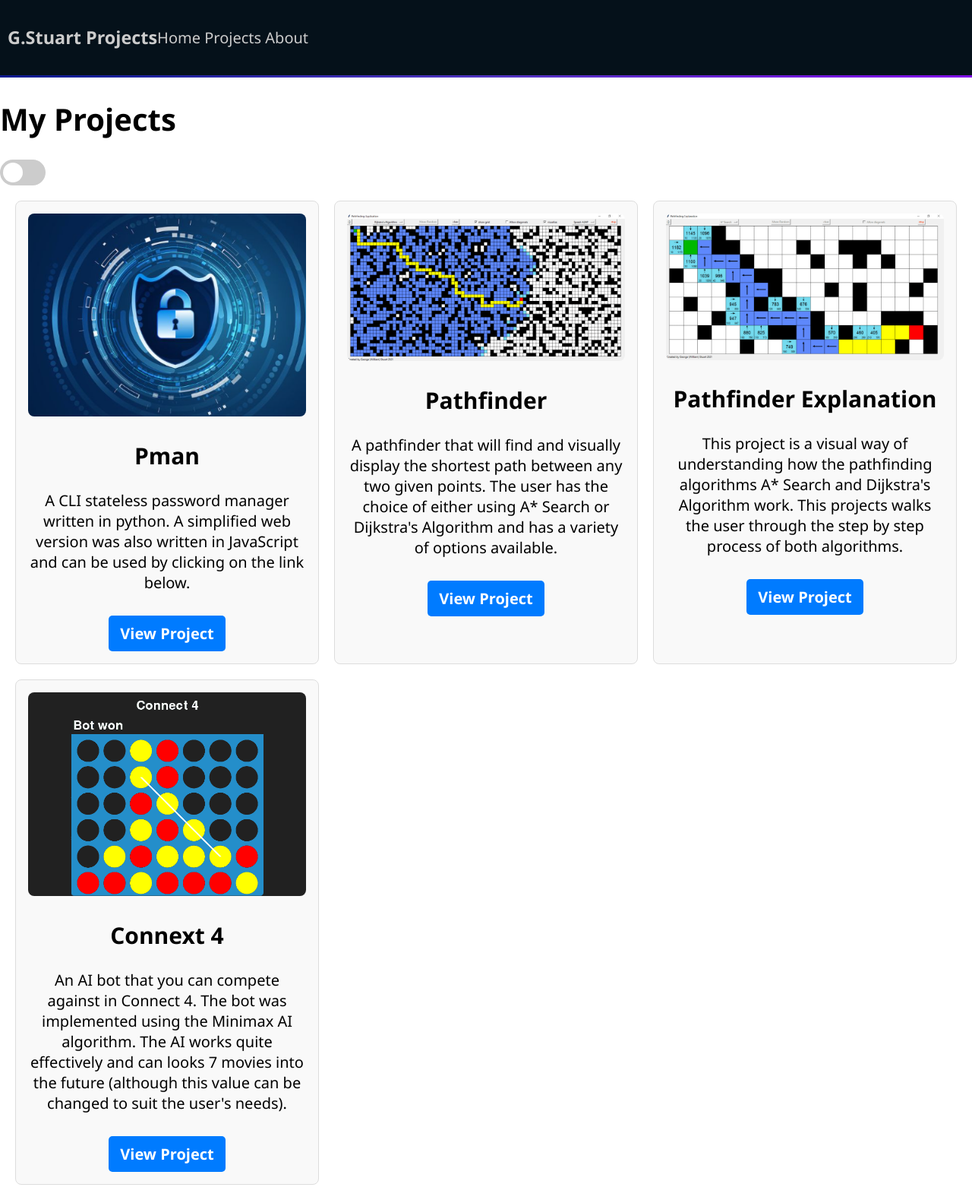
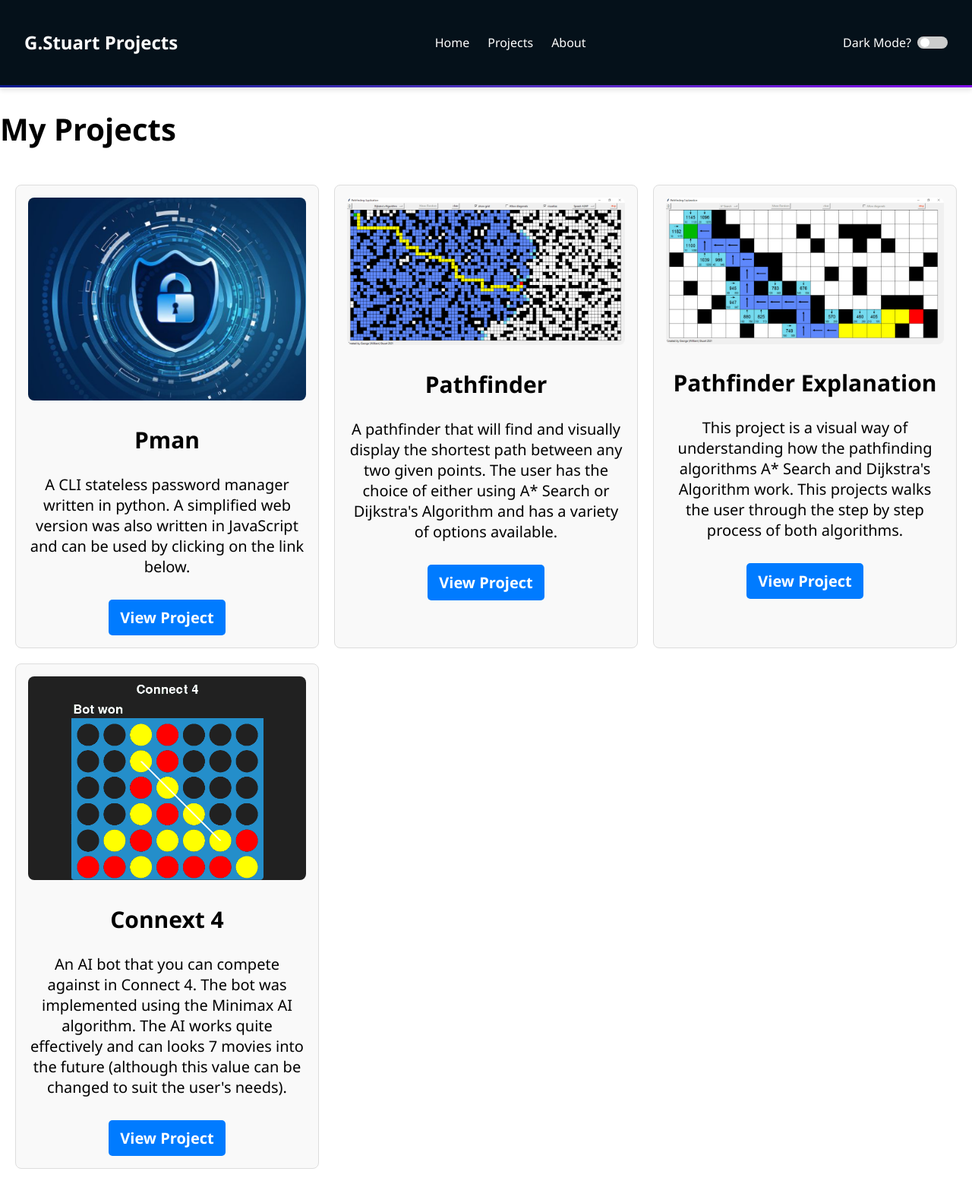
Before and after one commit to GWStuart/GWStuart.github.io, a Jekyll site: the page built from index.html, in a window 1280 px wide. Shown: the whole page at 76% size. Built offline with Jekyll 4.4.1, drawn with Linux system fonts in a browser that asks for light colours; after the commit the page ends 1558 px from its top, so only the background shows below that.

Commit message:
progress and more progress

```diff
--- a/_layouts/default.html
+++ b/_layouts/default.html
@@ -9,15 +9,22 @@
   <body>
 
     <header>
-      <h3><a href="">G.Stuart Projects</a></h3>
-      <div>
-        <div>
-            <a href="./index.html">Home</a>
-            <a href="./projects.html">Projects</a>
-            <a href="./about.html">About</a>
-        </div>
+      <h3><a href="./index.html">G.Stuart Projects</a></h3>
+
+      <nav>
+        <a href="./index.html">Home</a>
+        <a href="./projects.html">Projects</a>
+        <a href="./about.html">About</a>
+      </nav>
+
+      <div class="toggle-container">
+        <span>Dark Mode?</span>
+        <label class="toggle">
+          <input type="checkbox" id="mode-toggle">
+          <span class="slider"></span>
+        </label>
       </div>
-	  </header>
+    </header>
 
     {{ content }}
 
--- a/_sass/base.scss
+++ b/_sass/base.scss
@@ -9,21 +9,10 @@ $text-colour-dark: #ffffff;
 $gradient-dark: linear-gradient(90deg, rgba(9,26,142,1) 0%, rgba(81,51,193,1) 52%, rgba(128,10,232,1) 100%);
 $header-colour-dark: #05111a;
 
-
-/* Mixin to apply light mode styles */
-@mixin light-mode {
+body {
   background-color: $bg-colour-light;
   color: $text-colour-light;
-}
 
-/* Mixin to apply dark mode styles */
-@mixin dark-mode {
-  background-color: $bg-colour-dark;
-  color: $text-colour-dark;
-}
-
-body {
-  @include light-mode;
   transition: background-color 0.3s ease, color 0.3s ease;
   margin: 0;
 
@@ -32,7 +21,8 @@ body {
 }
 
 body.dark-mode {
-  @include dark-mode;
+  background-color: $bg-colour-dark;
+  color: $text-colour-dark;
 }
 
 button {
@@ -42,8 +32,8 @@ button {
 .toggle {
   position: relative;
   display: inline-block;
-  width: 60px;
-  height: 34px;
+  width: 40px;
+  height: 16px;
 }
 
 .toggle input {
@@ -61,17 +51,17 @@ button {
   bottom: 0;
   background-color: #ccc;
   transition: 0.4s;
-  border-radius: 34px;
+  border-radius: 14px;
 }
 
 .slider:before {
   position: absolute;
   content: "";
-  height: 26px;
-  width: 26px;
+  height: 12px;
+  width: 12px;
   border-radius: 50%;
   left: 4px;
-  bottom: 4px;
+  top: 2px;
   background-color: white;
   transition: 0.4s;
 }
@@ -81,7 +71,7 @@ input:checked + .slider {
 }
 
 input:checked + .slider:before {
-  transform: translateX(26px);
+  transform: translateX(20px);
 }
 
 .projects {
@@ -120,18 +110,6 @@ input:checked + .slider:before {
   background-color: #0056b3;
 }
 
-header {
-  border-bottom: 3px solid;
-  border-image-slice: 1;
-  border-image-source: $gradient-dark;
-
-  background-color: $header-colour-light;
-  display: flex;
-  align-items: center;
-  padding: 10px;
-  margin-bottom: 20px;
-}
-
 a {
   text-decoration: none;
   color: #cccccc;
@@ -140,3 +118,47 @@ a {
 a:hover {
   color: #ffffff;
 }
+
+header {
+  display: flex;
+  justify-content: space-between;
+  align-items: center;
+  padding: 1rem 2rem;
+  box-shadow: 0 4px 6px rgba(0, 0, 0, 0.1);
+
+  border-bottom: 3px solid;
+  border-image-slice: 1;
+  border-image-source: $gradient-dark;
+  background-color: $header-colour-light;
+}
+
+header h3 a {
+  text-decoration: none;
+  color: white;
+  font-size: 1.5rem;
+  font-weight: bold;
+}
+
+nav {
+  display: flex;
+  gap: 1.5rem;
+}
+
+nav a {
+  color: white;
+  text-decoration: none;
+  font-size: 1rem;
+  transition: color 0.3s;
+}
+
+nav a:hover {
+  color: #ffcc00; /* Highlight effect on hover */
+}
+
+.toggle-container {
+  display: flex;
+  align-items: center;
+  gap: 0.5rem;
+  font-size: 1rem;
+  color: white;
+}
--- a/index.html
+++ b/index.html
@@ -4,13 +4,6 @@ title: Home
 ---
 
 <h1>My Projects</h1>
-
-<!-- <button id="mode-toggle">Toggle Dark Mode</button> -->
-<label class="toggle">
-  <input type="checkbox" id="mode-toggle">
-  <span class="slider"></span>
-</label>
-
 
 <div class="projects">
     {% assign sorted_projects = site.projects | sort: 'order' %}
```
